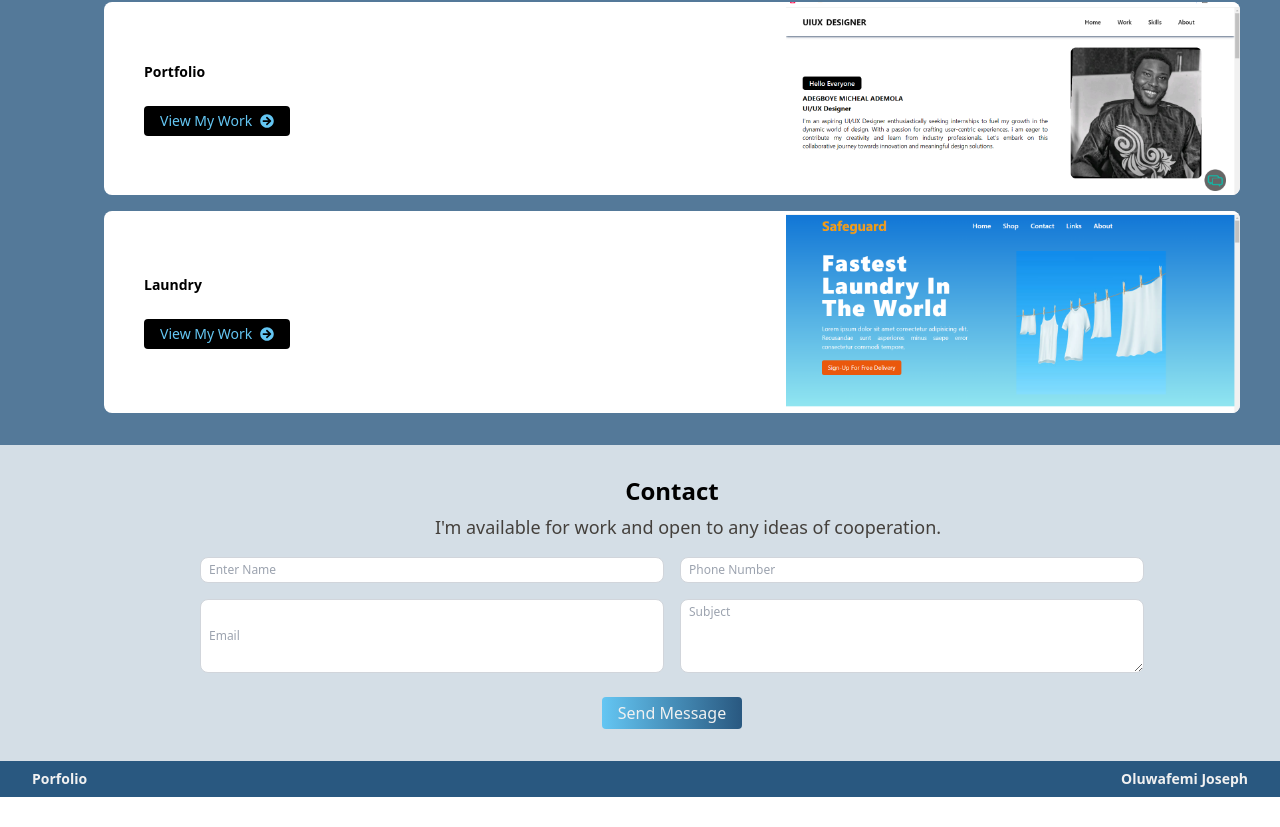
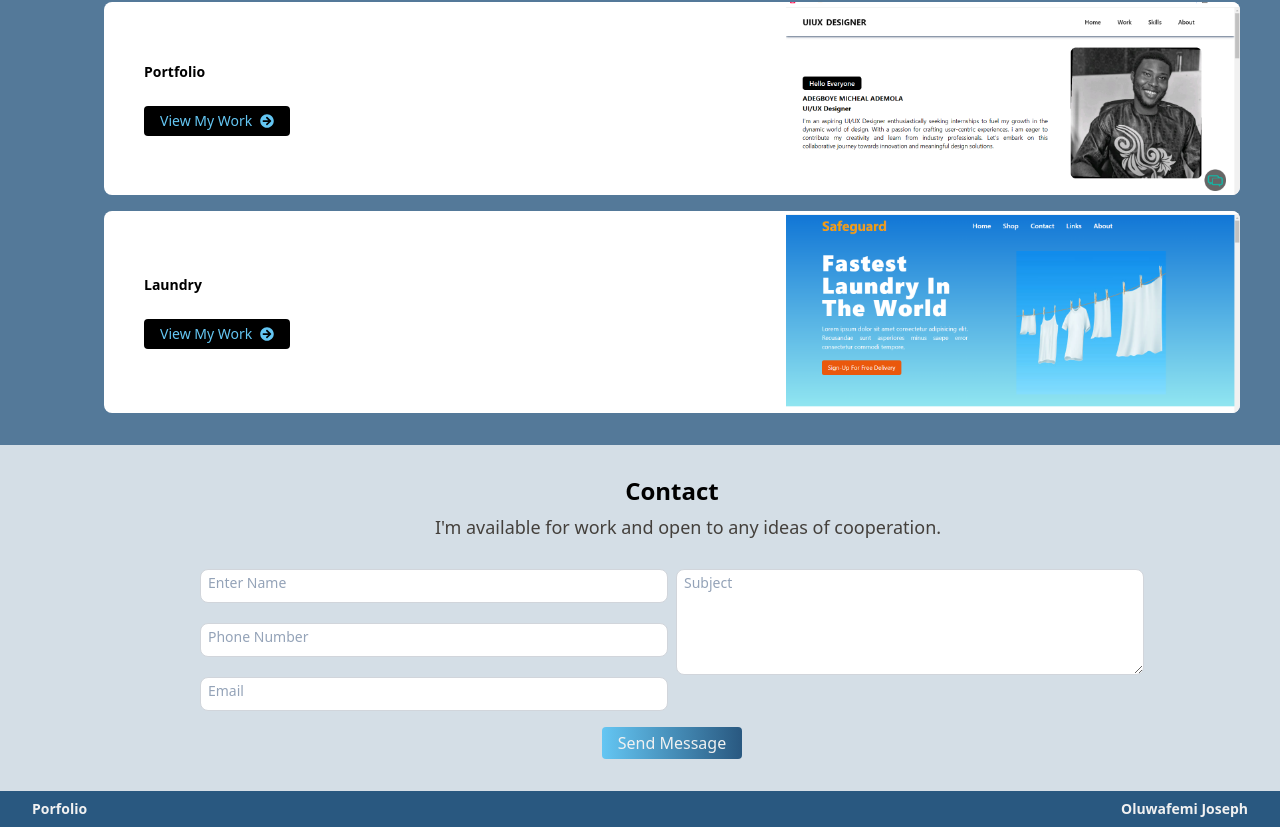
Before and after one commit to JadeDesign1/portfolio, a React (Vite) app: page / in a window 1280 px wide. Shown: the part 2864-3691 px from the top of the page. Before the commit the page ends 3661 px from the top, so only its background shows below. Built offline with nearby package versions, Linux system fonts and the light colour scheme.

Commit message:
jade portfolio v3

```diff
--- a/src/contact/index.jsx
+++ b/src/contact/index.jsx
@@ -16,34 +16,72 @@ const Contact = () => {
           encType="multipart/form-data"
           className="text-stone-700"
         >
-          <div className=" grid md:grid-cols-2 gap-4 w-full py-2">
+          <div className=" grid md:grid-cols-2 gap-2 w-full">
+            <section className=" md:col-span-1">
+              <div className="relative pt-5">
                 <input
-              className=" border text-xs rounded-lg pl-2 py-1 flex border-gray-300"
+                  className="peer w-full placeholder:text-transparent outline-none border sm:text-base text-sm rounded-lg pl-2 py-1 flex border-gray-300"
                   type="text"
                   placeholder="Enter Name"
                   name="name"
+                  id="name"
                 />
+                <label
+                  htmlFor="name"
+                  className="pl-2 font-semibold peer-placeholder-shown:font-normal text-sm top-0 sm:text-sm text-bg1 peer-placeholder-shown:text-slate-400  peer-placeholder-shown:text-sm peer-placeholder-shown:top-6 transition-all duration-300 absolute peer-focus:top-0 peer-focus:text-bg1 peer-focus:text-sm peer-focus:font-semibold"
+                >
+                  Enter Name
+                </label>
+              </div>
 
+              <div className="relative pt-5">
                 <input
-              className=" border text-xs rounded-lg pl-2 py-1 flex border-gray-300"
+                  className="w-full peer placeholder:text-transparent outline-none border sm:text-base text-sm rounded-lg pl-2 py-1 flex border-gray-300"
                   type="text"
                   placeholder="Phone Number"
                   name="phone"
                 />
+                <label
+                  htmlFor="ph"
+                  className="pl-2 font-semibold peer-placeholder-shown:font-normal text-sm top-0 sm:text-sm text-bg1 peer-placeholder-shown:text-slate-400  peer-placeholder-shown:text-sm peer-placeholder-shown:top-6 transition-all duration-300 absolute peer-focus:top-0 peer-focus:text-bg1 peer-focus:text-sm peer-focus:font-semibold"
+                >
+                  Phone Number
+                </label>
+              </div>
 
+              <div className="relative pt-5">
                 <input
-              className=" border text-xs rounded-lg pl-2 py-1 flex border-gray-300"
+                  className="w-full peer placeholder:text-transparent outline-none border sm:text-base text-sm rounded-lg pl-2 py-1 flex border-gray-300"
                   type="email"
                   placeholder="Email"
                   name="email"
+                  id="email"
                 />
-
+                <label
+                  htmlFor="email"
+                  className="pl-2 font-semibold peer-placeholder-shown:font-normal text-sm top-0 sm:text-sm text-bg1 peer-placeholder-shown:text-slate-400  peer-placeholder-shown:text-sm peer-placeholder-shown:top-6 transition-all duration-300 absolute peer-focus:top-0 peer-focus:text-bg1 peer-focus:text-sm peer-focus:font-semibold"
+                >
+                  Email
+                </label>
+              </div>
+            </section>
+            <section className=" md:col-span-1">
+              <div className="pt-5 relative">
                 <textarea
-              className="border text-xs rounded-lg pl-2 py-1 flex border-gray-300"
+                  className="w-full peer placeholder:text-transparent outline-none border sm:text-base text-sm rounded-lg pl-2 py-1 flex border-gray-300"
                   name="message"
                   rows="4"
                   placeholder="Subject"
+                  id="subject"
                 ></textarea>
+                <label
+                  className="pl-2 font-semibold peer-placeholder-shown:font-normal text-sm top-0 sm:text-sm text-bg1 peer-placeholder-shown:text-slate-400  peer-placeholder-shown:text-sm peer-placeholder-shown:top-6 transition-all duration-300 absolute peer-focus:top-0 peer-focus:text-bg1 peer-focus:text-sm peer-focus:font-semibold"
+                  htmlFor="subject"
+                >
+                  Subject
+                </label>
+              </div>
+            </section>
           </div>
           <div className=" flex flex-row justify-center items-center">
             <button className=" bg-gradient-to-r from-text4 to-bg1 mt-4 w-fit text-center text-text3 text rounded px-4 py-1 whitespace-nowrap">
```
Lines whose indentation alone changed are shown as unchanged.
